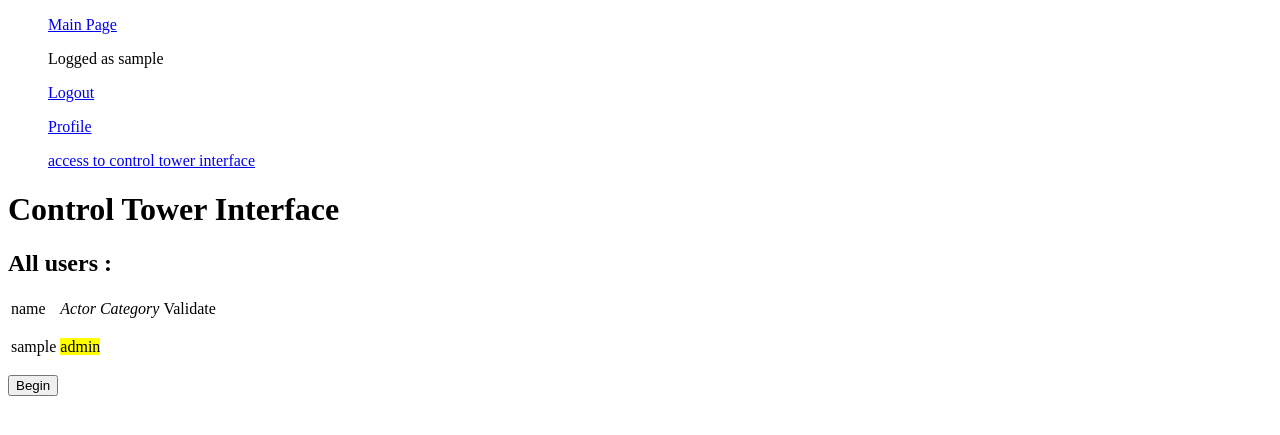
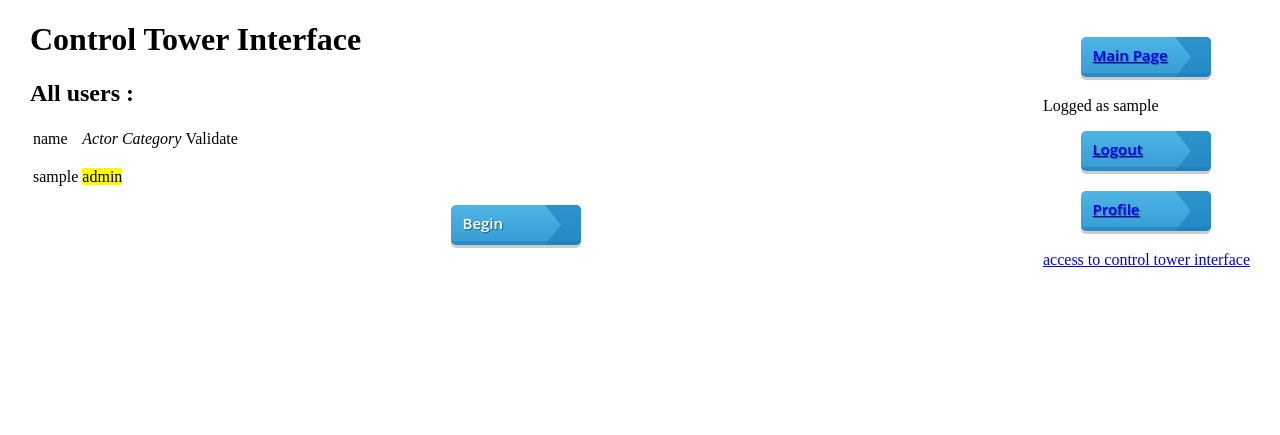
Before and after one commit to duntytelessia/supply_chain, a Django app: page /controltower/ in a window 1280 px wide. Shown: the top 435 px of the page. Run offline with Django 4.2, Linux system fonts and the light colour scheme; the visitor is signed in with stand-in values (Sample User, id 1); data comes from the database, SQL or seed files in the repository; parts of the project's set-up code (start-up, migrations or seed data) failed here and were passed over.

Commit message:
Update base_generic.html

```diff
--- a/PycharmProjects/django_Projects/Projet_1/data/templates/data/base_generic.html
+++ b/PycharmProjects/django_Projects/Projet_1/data/templates/data/base_generic.html
@@ -6,6 +6,61 @@
   <meta charset="utf-8">
       <meta name="viewport" content="width=device-width, initial-scale=1">
   <!-- Add additional CSS in static file -->
+  <style type="text/css">
+        body{
+            margin: 10px 30px 10px 30px;
+        }
+        .sidebar-nav{
+            float: right;
+        }
+        @import url(https://fonts.googleapis.com/css?family=Open+Sans:400,600,700);
+
+/* General Buttons */
+button {
+  width: 130px;
+  height: 40px;
+  background: linear-gradient(to bottom, #4eb5e5 0%,#389ed5 100%); /* W3C */
+  border: none;
+  border-radius: 5px;
+  position: relative;
+  border-bottom: 4px solid #2b8bc6;
+  color: #fbfbfb;
+  font-weight: 600;
+  font-family: 'Open Sans', sans-serif;
+  text-shadow: 1px 1px 1px rgba(0,0,0,.4);
+  font-size: 15px;
+  text-align: left;
+  text-indent: 5px;
+  box-shadow: 0px 3px 0px 0px rgba(0,0,0,.2);
+  cursor: pointer;
+  color: white;
+
+/* Just for presentation */
+  display: block;
+  margin: 0 auto;
+  margin-bottom: 20px;
+}
+button:active {
+  box-shadow: 0px 2px 0px 0px rgba(0,0,0,.2);
+  top: 1px;
+}
+
+button:after {
+  content: "";
+  width: 0;
+  height: 0;
+  display: block;
+  border-top: 20px solid #187dbc;
+  border-bottom: 20px solid #187dbc;
+  border-left: 16px solid transparent;
+  border-right: 20px solid #187dbc;
+  position: absolute;
+  opacity: 0.6;
+  right: 0;
+  top: 0;
+  border-radius: 0 5px 5px 0;
+}
+  </style>
 </head>
     <!-- Base template, always present on the left of the page -->
 <body>
@@ -14,13 +69,15 @@
       <div class="col-sm-2">
           {% block sidebar %}
            <ul class="sidebar-nav">
-                <p> <a href="/">Main Page</a> </p>
+            <button class="button"><a href="/">Main Page</a> </button>
+
                 {% if user.is_authenticated %}
                     <p> Logged as {{ user.username }}</p>
-                    <p> <a href="/accounts/logout"> Logout </a> </p>
-                    <p> <a href="/profile/"> Profile </a> </p>
+                    <button class="button"><a href="/accounts/logout"> Logout </a></button>
+                    <button class="button"><a href="/profile/"> Profile </a></button>
                 {% else %}
-                    <p> <a href="/accounts/login"> Login </a> </p>
+                <button class="button"><a href="/accounts/login"> Login </a> </button>
+
                 {% endif %}
 
                 {% if user.is_superuser %}
```
